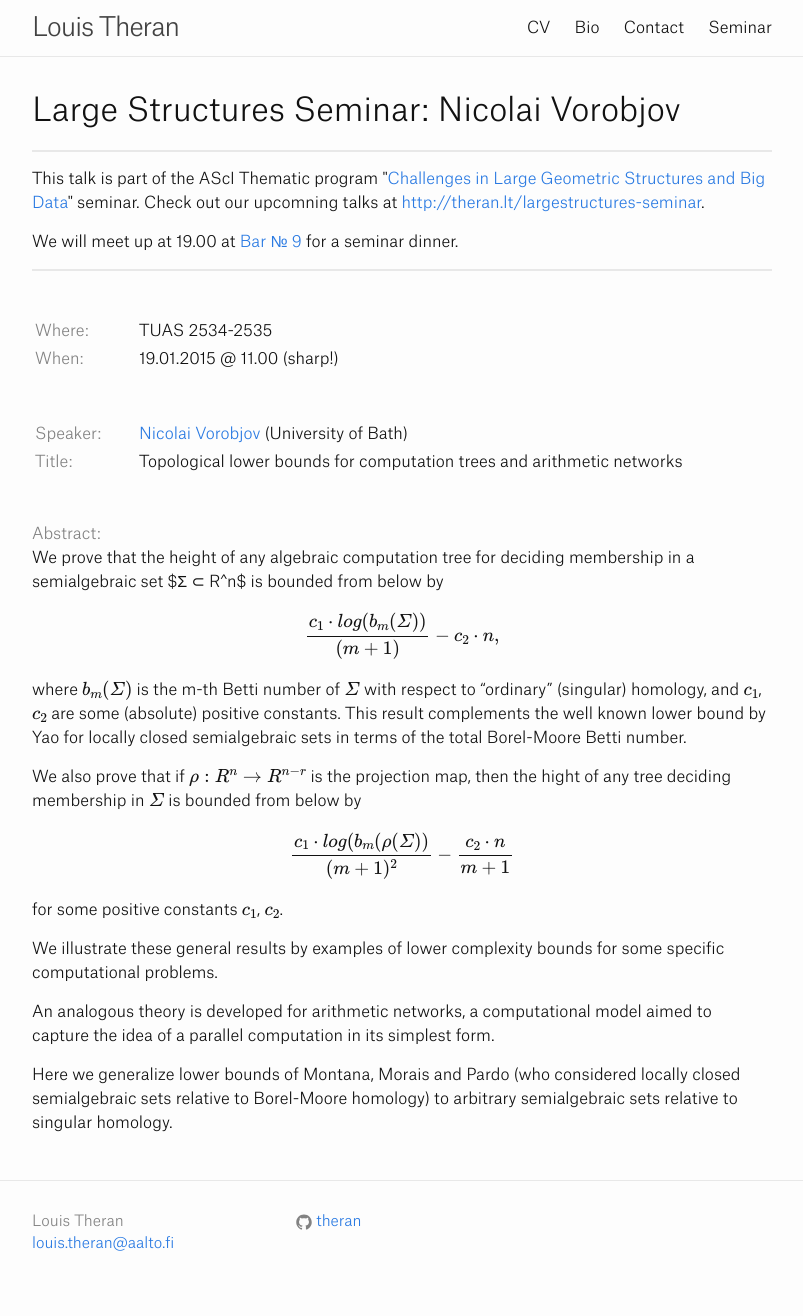
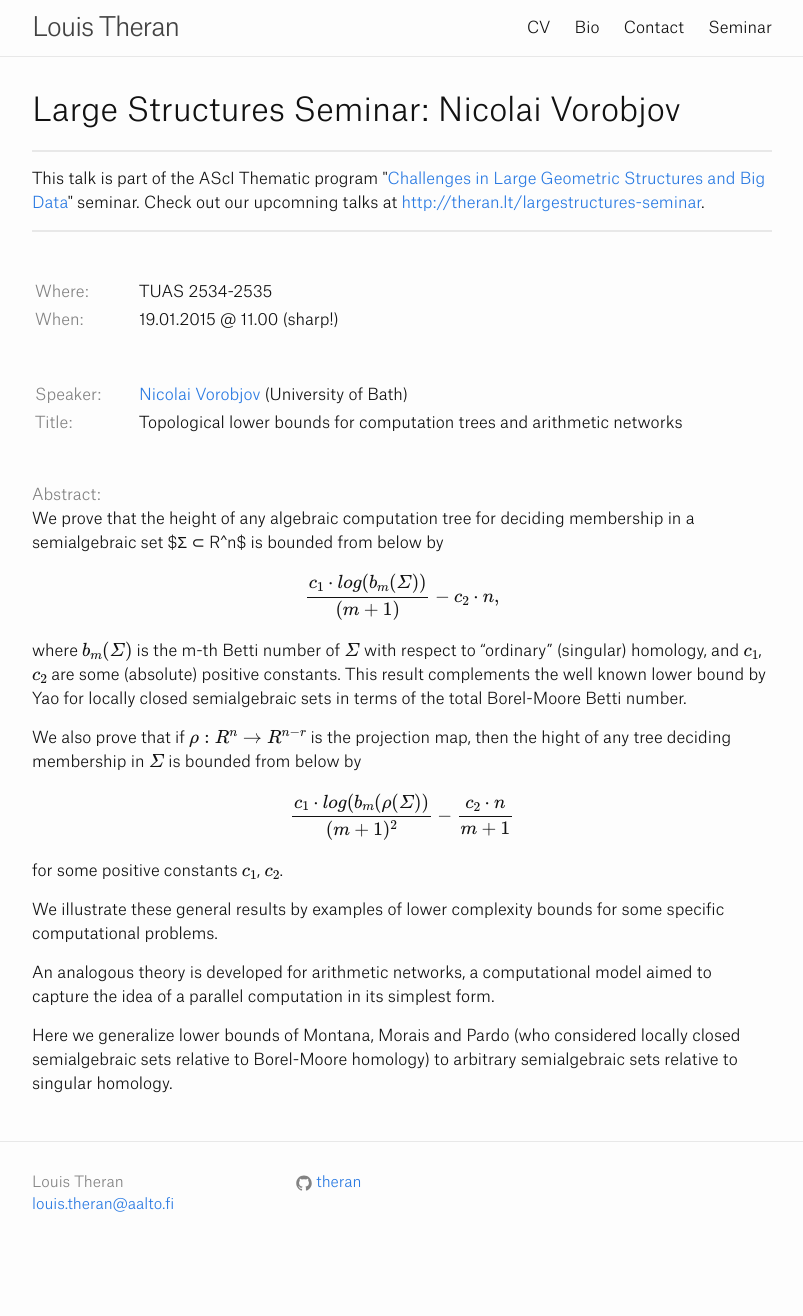
Before and after one commit to theran/theran.github.io, a Jekyll site: the page built from _seminartalks/2015-01-19-vorobjov.md, in a window 1280 px wide. Shown: the whole page, without its empty margins (238-1041 px from the left). Built offline with Jekyll 4.4.1, drawn with Linux system fonts in a browser that asks for light colours; formulas are drawn with MathJax 3; after the commit the page ends 1277 px from its top, so only the background shows below that.

Commit message:
Update 2015-01-19-vorobjov.md

```diff
--- a/_seminartalks/2015-01-19-vorobjov.md
+++ b/_seminartalks/2015-01-19-vorobjov.md
@@ -9,9 +9,7 @@ talkdate: 19.01.2015
 talktime: 11.00 (sharp!)
 talkplace: TUAS 2534-2535
 title: "Large Structures Seminar - Nicolai Vorobjov"
-dinnerplace: Bar № 9
-dinnertime: "19.00"
-dinnerurl: http://bar9.net/
+
 ---
 
 We prove that the height of any algebraic computation tree for deciding membership in a semialgebraic set $Σ ⊂ R^n$ is bounded from below by
```
